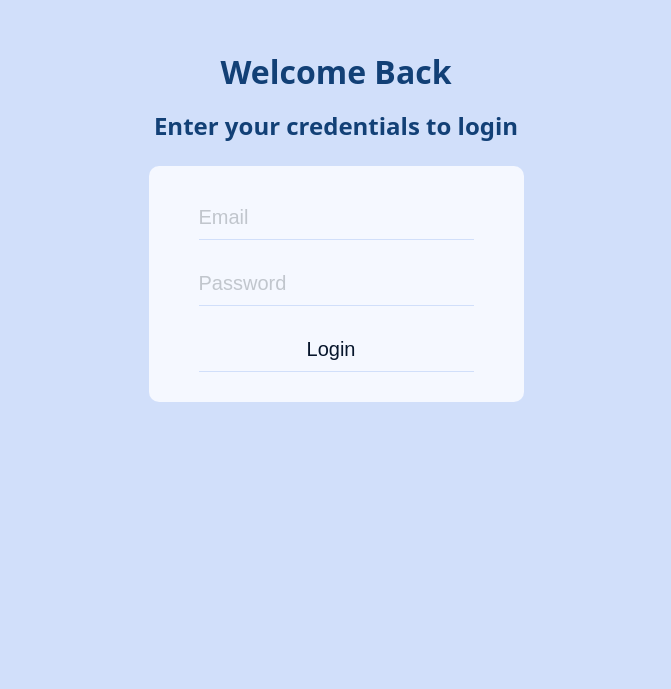
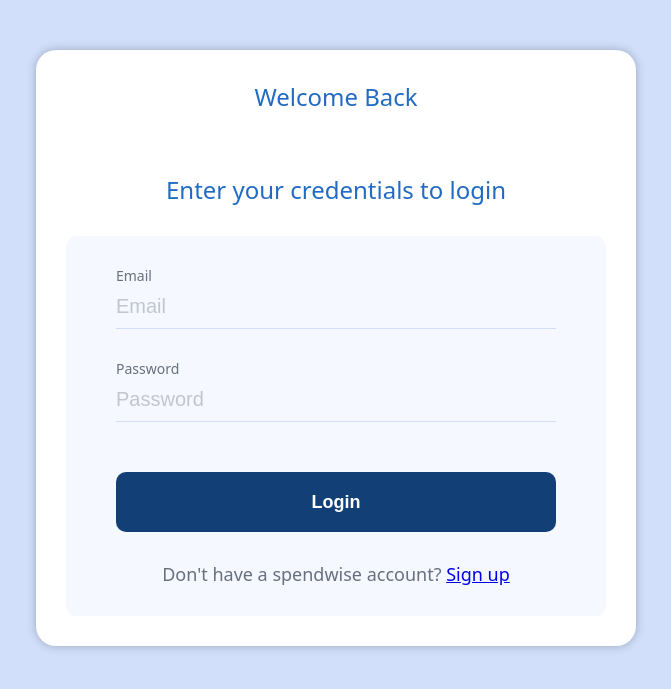
Before and after one commit to Cnnb01/SpendWise, a Flask app: page /login in a window 1280 px wide. Shown: the top 689 px of the page, without its empty margins (304-975 px from the left). Run offline with Flask 3, Linux system fonts and the light colour scheme.

Commit message:
Feat: Allow users to login
- Style the login form similarly to sign up
- Allow full login functionality

```diff
--- a/run.py
+++ b/run.py
@@ -38,7 +38,7 @@ def home():
     return render_template('signup.html')
 
 
-@app.route('/login', strict_slashes=False)
+@app.route('/login', methods=['GET'], strict_slashes=False)
 def login():
     """Shows the login page of the application"""
     return render_template('login.html')
--- a/spendwise/static/css/style_log_sign.css
+++ b/spendwise/static/css/style_log_sign.css
@@ -15,7 +15,8 @@ body {
 	padding: 50px 0px 50px 0px;
 }
 
-#form-container {
+#form-container,
+#login-form-container {
     border-radius: 20px;
     padding: 0px 30px 30px 30px;
     background-color: #ffffff;
@@ -117,7 +118,8 @@ form button {
 	font-weight: 600;
 }
 
-.have-an-account {
+.have-an-account,
+.dont-have-an-account {
 	margin: 30px 0px 0px 0px;
 	font-size: 18px;
 	color: hsl(216, 10%, 45%);
--- /dev/null
+++ b/spendwise/static/js/login.js
@@ -0,0 +1,29 @@
+$(document).ready(function () {
+  $('#login-form').on('submit', function (event) {
+    event.preventDefault(); // prevent default form submission behavior
+
+    const email = $('#email').val();
+    const password = $('#password').val();
+
+    const showLoginSuccess = function (response) {
+      alert(response.message);
+      // redirect the user to the appropriate page
+      window.location.href = response.redirect;
+    };
+
+    const showLoginFailure = function (jqXHR, textStatus, errorThrown) {
+      const message = jqXHR.responseJSON.message;
+      alert(message);
+    };
+
+    // AJAX request to send the form
+    $.ajax({
+      url: '/api/v1/login',
+      type: 'POST',
+      contentType: 'application/json',
+      data: JSON.stringify({email, password}),
+      success: showLoginSuccess,
+      error: showLoginFailure
+    });
+  });
+});
--- a/spendwise/templates/login.html
+++ b/spendwise/templates/login.html
@@ -3,18 +3,29 @@
 <head>
     <title>Login</title>
     <link rel="stylesheet" type="text/css" href="../static/css/style_log_sign.css">
+    <script src="../static/js/jquery-3.2.1.min.js"></script>
+    <script src="../static/js/login.js"></script>
 </head>
 <body>
-
-    <div id="form">
-    <h2>Welcome Back</h2>
-    <h3>Enter your credentials to login</h3>
-        <form>
-            <input type="text" id="email" name="email" placeholder="Email"><br>
-            <input type="password" id="password" name="password" placeholder="Password"><br>
-            <input type="submit" id="login" value="Login">
+    <div id="form-container">
+    <h1>Welcome Back</h1>
+    <h1>Enter your credentials to login</h1>
+        <form id="login-form", method="post">
+            <ul>
+                <li>
+                    <label class="input-label", for="email">Email</label>
+                    <input type="text" id="email" name="email" placeholder="Email", required>
+                </li>
+                <li>
+                    <label class="input-label", for="password">Password</label>
+                    <input type="password" id="password" name="password" placeholder="Password", required>
+                </li>
+            </ul>
+            <button type="submit" id="login" value="Login">Login</button>
+            <p class="dont-have-an-account">
+                Don't have a spendwise account? <a href="signup">Sign up</a>
+            </p>
         </form>
     </div>
-
 </body>
 </html>
```
Also changed, not shown: spendwise/api/v1/auth.py (+27 -0 lines).
